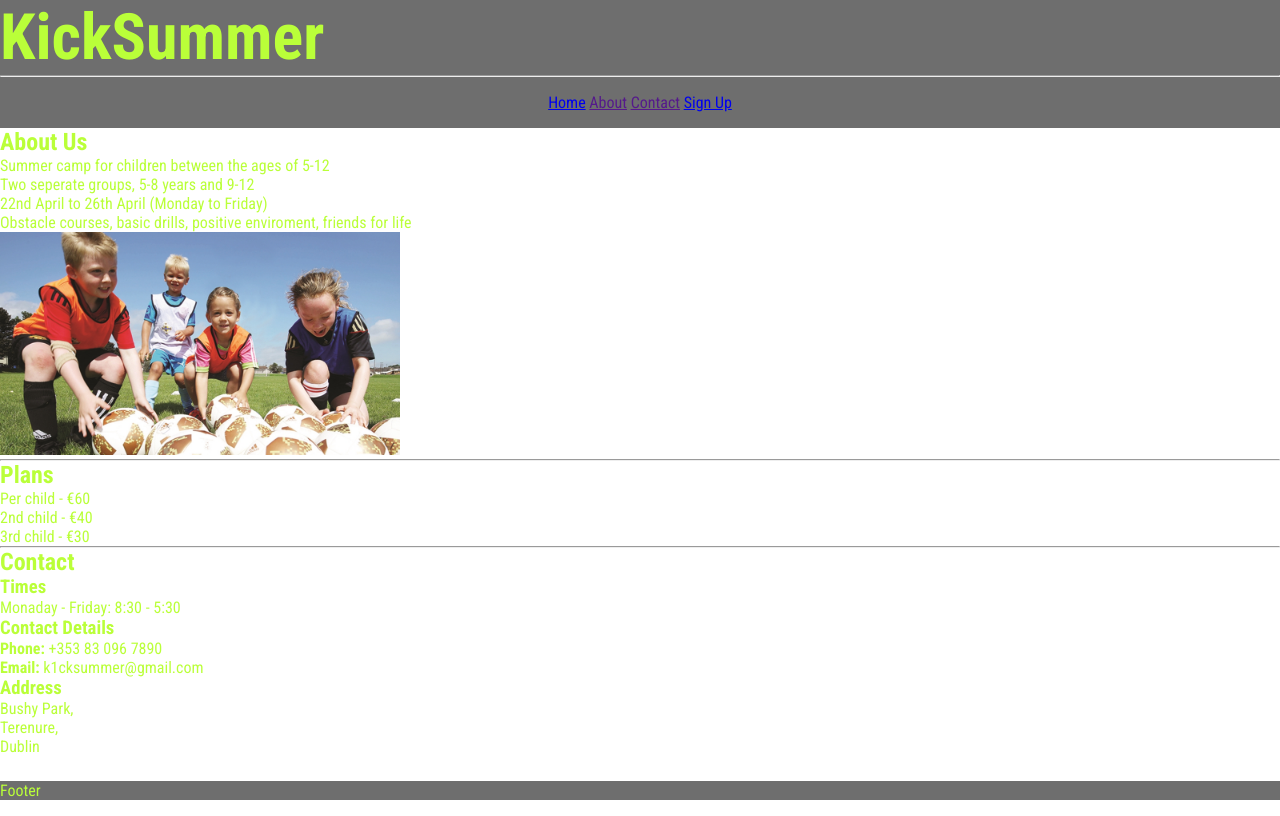
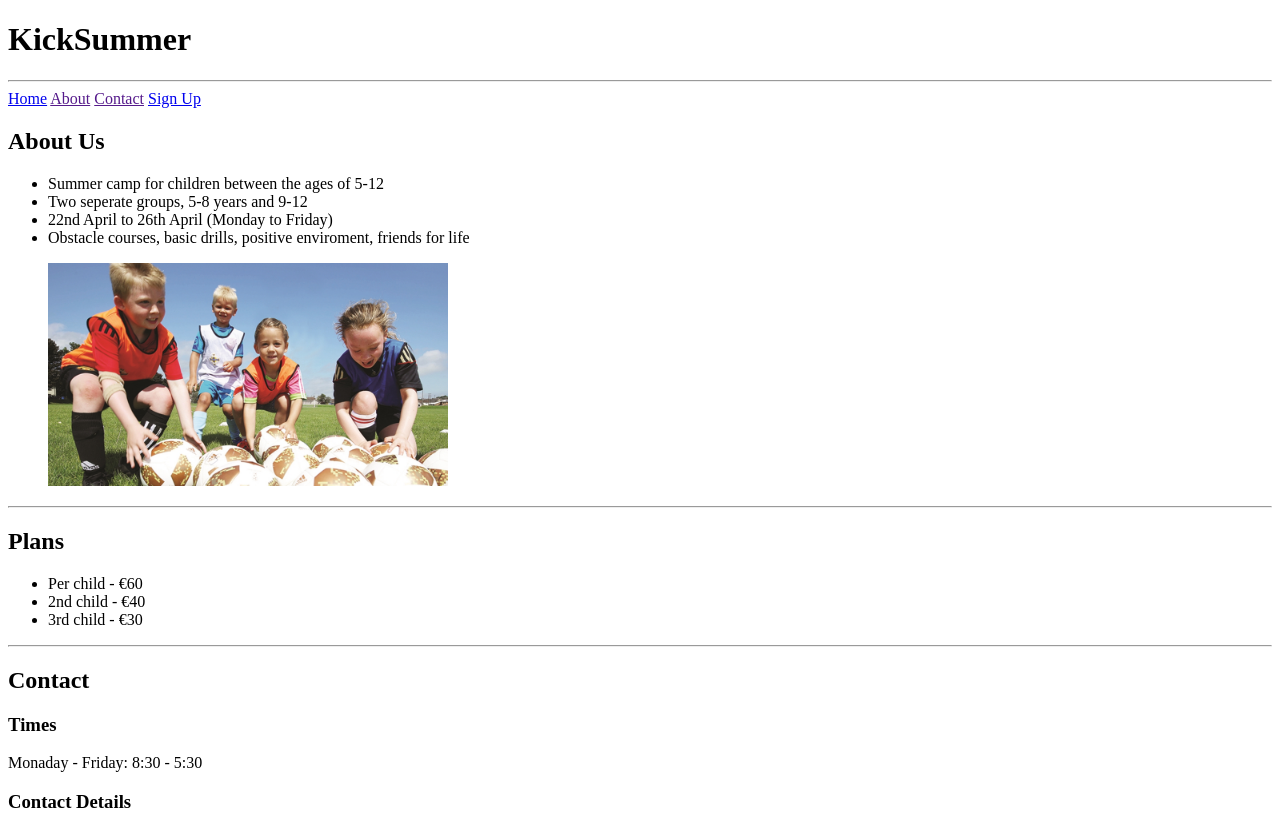
Before and after one commit to davidohara99/Project-1, a plain HTML site: page index.html in a window 1280 px wide. Shown: the top 816 px of the page. Drawn offline with Linux system fonts and the light colour scheme.

Commit message:
changing css

```diff
--- a/assets/css/style.css
+++ b/assets/css/style.css
@@ -1,34 +1 @@
 @import url('https://fonts.googleapis.com/css2?family=Roboto+Condensed:ital,wght@0,100..900;1,100..900&display=swap');
-
-* {
-    padding: 0;
-    margin: 0;
-    box-sizing: border-box;
-}
-body {
-    min-height: 100vh;
-    display: flex;
-    flex-direction: column;
-    color: #baff39;
-    font-family: "Roboto Condensed", sans-serif;
-}
-/*Header*/
-header {
-    background-color: #6e6e6e;
-    font-size: 2rem;
-}
-nav {
-    text-align: center;
-    justify-content: space-between;
-    font-size: 1rem;
-    padding: 1rem;
-}
-/*Main Content*/
-main {
-    background-color: #ffffff;
-    flex: 1 0 auto;
-}
-/*Footer*/
-footer {
-    background-color: #6e6e6e;
-}
--- a/index.html
+++ b/index.html
@@ -23,7 +23,7 @@
    <!--Main Content-->
    <main>
     <section>
-    <div>
+    <div id="about-box">
         <h2>About Us</h2>
         <ul>
             <li>Summer camp for children between the ages of 5-12</li>
@@ -39,7 +39,7 @@
     </div>
     </section>
     <hr>
-    <div>
+    <div id="plans-box">
         <h2>Plans</h2>
         <ul>
             <li>Per child - €60</li>
```
